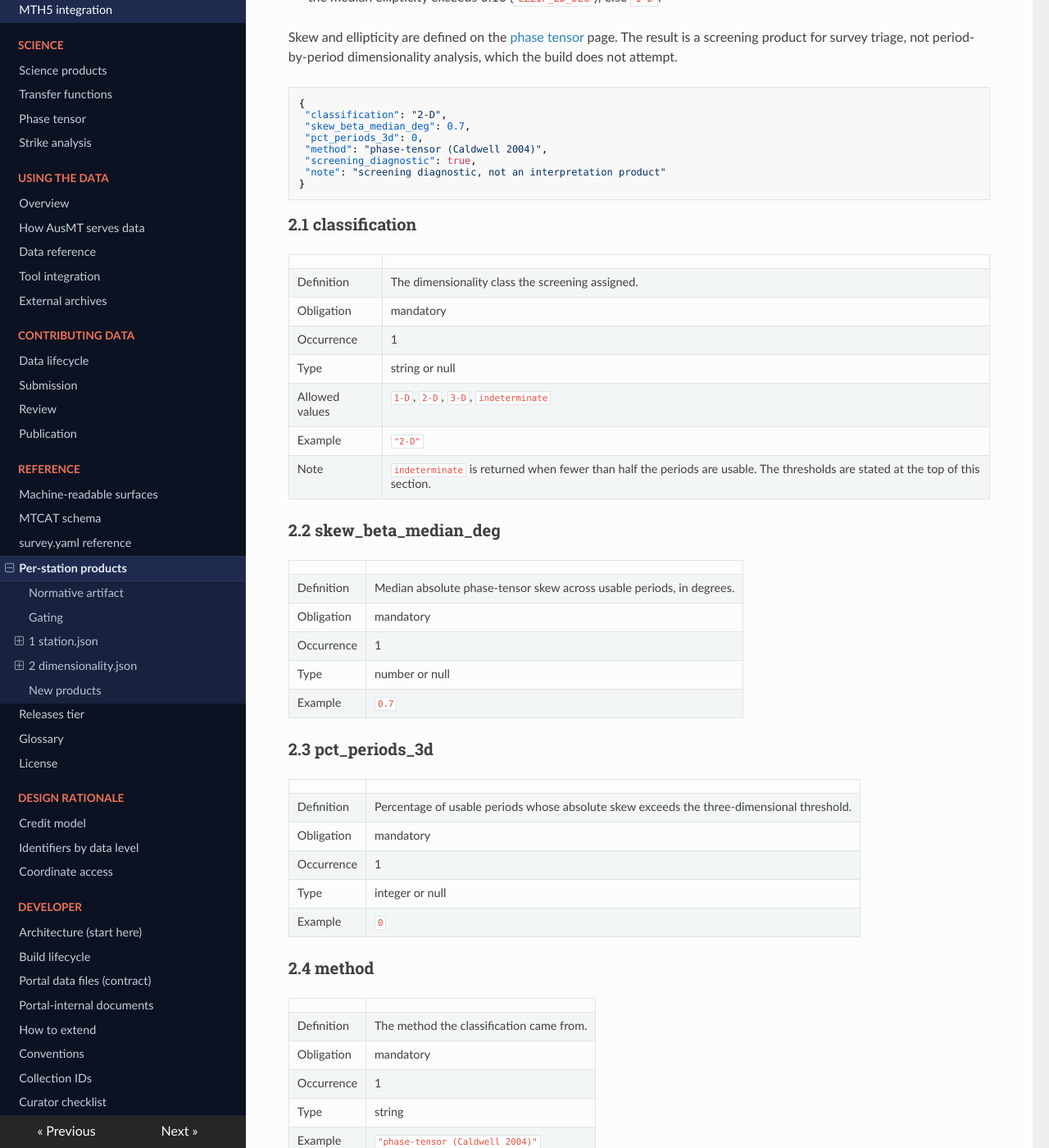
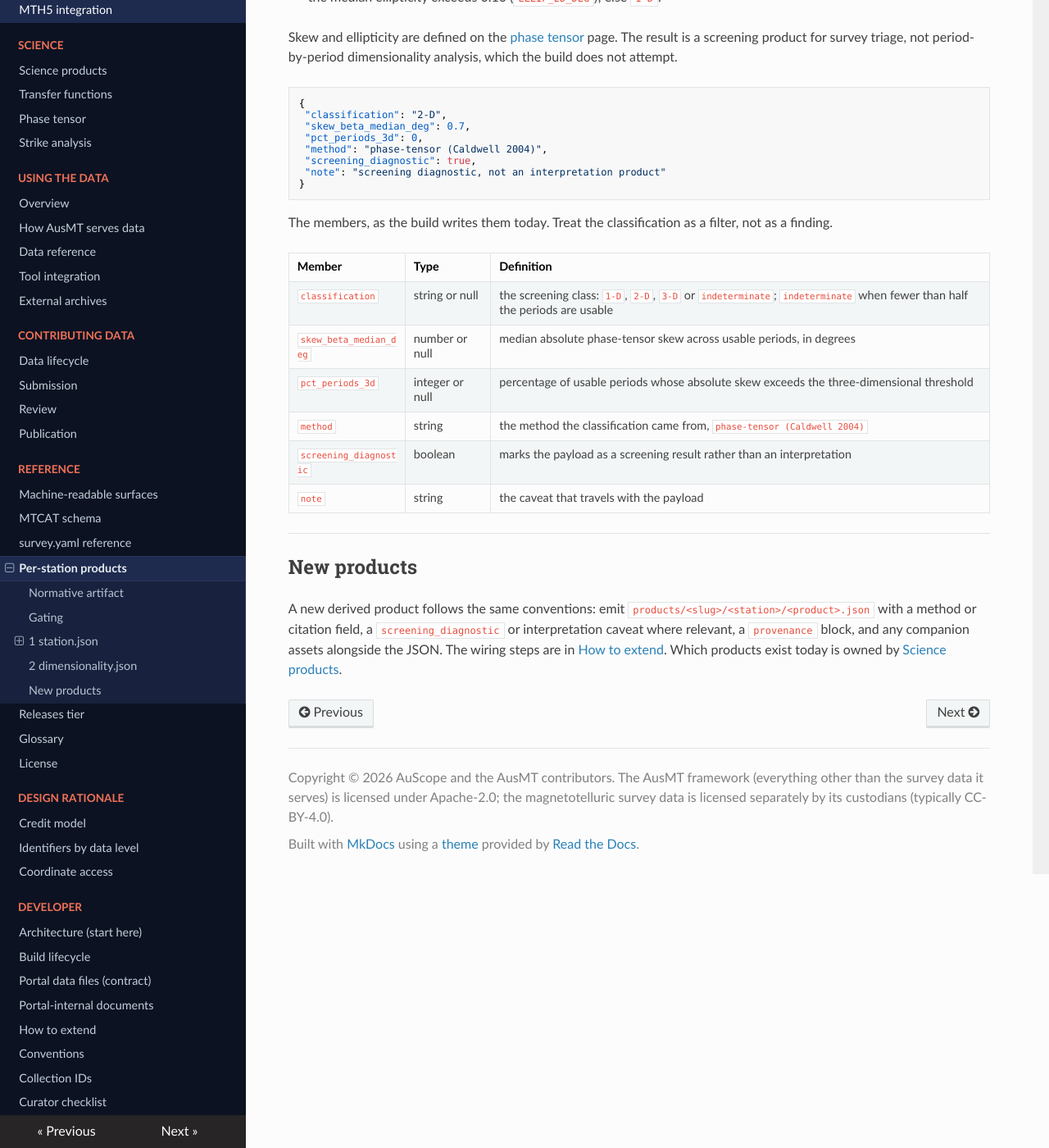
Before and after one commit to bvkay/ausmt, an MkDocs documentation site: the page built from docs/docs/reference/station-products.md, in a window 1280 px wide and 1400 px high, scrolled down 10055 px. Shown: the whole window at 82% size. Built offline with MkDocs 1.6.1, drawn with Linux system fonts in a browser that asks for light colours; nearby versions of some CDN libraries; some of the changed text lies outside the part shown.

Commit message:
docs: dimensionality.json is described by a member table, not by normative field entries, and the field-entry key names the station.json section only

````diff
--- a/docs/docs/reference/station-products.md
+++ b/docs/docs/reference/station-products.md
@@ -410,68 +410,16 @@ does not attempt.
 }
 ```
 
-### 2.1 classification
+The members, as the build writes them today. Treat the classification as a filter, not as a finding.
 
-| | |
-|---|---|
-| Definition | The dimensionality class the screening assigned. |
-| Obligation | mandatory |
-| Occurrence | 1 |
-| Type | string or null |
-| Allowed values | `1-D`, `2-D`, `3-D`, `indeterminate` |
-| Example | `"2-D"` |
-| Note | `indeterminate` is returned when fewer than half the periods are usable. The thresholds are stated at the top of this section. |
-
-### 2.2 skew_beta_median_deg
-
-| | |
-|---|---|
-| Definition | Median absolute phase-tensor skew across usable periods, in degrees. |
-| Obligation | mandatory |
-| Occurrence | 1 |
-| Type | number or null |
-| Example | `0.7` |
-
-### 2.3 pct_periods_3d
-
-| | |
-|---|---|
-| Definition | Percentage of usable periods whose absolute skew exceeds the three-dimensional threshold. |
-| Obligation | mandatory |
-| Occurrence | 1 |
-| Type | integer or null |
-| Example | `0` |
-
-### 2.4 method
-
-| | |
-|---|---|
-| Definition | The method the classification came from. |
-| Obligation | mandatory |
-| Occurrence | 1 |
-| Type | string |
-| Example | `"phase-tensor (Caldwell 2004)"` |
-
-### 2.5 screening_diagnostic
-
-| | |
-|---|---|
-| Definition | Marks the payload as a screening result rather than an interpretation. |
-| Obligation | mandatory |
-| Occurrence | 1 |
-| Type | boolean |
-| Example | `true` |
-
-### 2.6 note
-
-| | |
-|---|---|
-| Definition | The caveat that travels with the payload. |
-| Obligation | mandatory |
-| Occurrence | 1 |
-| Type | string |
-| Example | `"screening diagnostic, not an interpretation product"` |
-| Note | Treat the classification as a filter, not as a finding. |
+| Member | Type | Definition |
+|---|---|---|
+| `classification` | string or null | the screening class: `1-D`, `2-D`, `3-D` or `indeterminate`; `indeterminate` when fewer than half the periods are usable |
+| `skew_beta_median_deg` | number or null | median absolute phase-tensor skew across usable periods, in degrees |
+| `pct_periods_3d` | integer or null | percentage of usable periods whose absolute skew exceeds the three-dimensional threshold |
+| `method` | string | the method the classification came from, `phase-tensor (Caldwell 2004)` |
+| `screening_diagnostic` | boolean | marks the payload as a screening result rather than an interpretation |
+| `note` | string | the caveat that travels with the payload |
 
 ---
 
````
Also changed, not shown: docs/docs/reference/index.md (+4 -2 lines).
